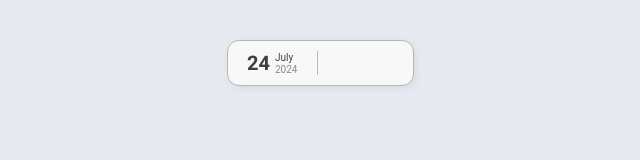
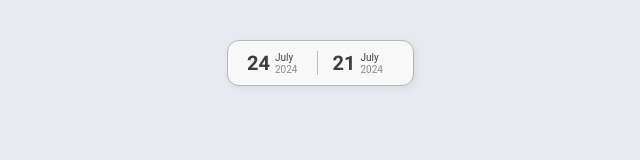
Before and after one commit to Mwiert/miniSpa, a Vue app: page /timebenders in a window 1280 px wide. Shown: the top 160 px of the page, without its empty margins (342-982 px from the left). Built offline with nearby package versions, Linux system fonts and the light colour scheme; a web font is replaced by a local one.

Commit message:
initialDate of isPast validation fixed

```diff
--- a/src/components/UIDateRangePicker.vue
+++ b/src/components/UIDateRangePicker.vue
@@ -6,8 +6,7 @@
       class="button"
       @click="toggleDatePicker()"
       ref="dateRangePicker"
-      :class="{ multi: isMultiDatePicker, single: isSingleDatePicker }"
-    >
+      :class="{ multi: isMultiDatePicker, single: isSingleDatePicker }">
       <div class="button-items">
         <!-- This is where we are checking if it is single calendar or multi calendar -->
         <div class="is-single-date">
@@ -58,8 +57,7 @@
           :isPastValidation="isPast"
           :initialDate="initialDate"
           :isDatePickerEnable="isSingleDatePickerEnable"
-          @dateSelected="handleFirstDateSelected"
-        />
+          @dateSelected="handleFirstDateSelected" />
       </div>
       <div v-if="isMultiDatePicker">
         <UIMultiDatePicker
@@ -75,10 +73,8 @@
           :isDatePickerEnable="isMultiDatePickerEnable"
           @dateFirstSelected="handleFirstDateSelected"
           @dateSecondSelected="handleSecondDateSelected"
-          @resetBaseInitialDates="handleResetInitialDates"
-        />
+          @resetBaseInitialDates="handleResetInitialDates" />
       </div>
-
     </div>
   </div>
 </template>
@@ -198,7 +194,11 @@ export default {
           year: dayjs(this.initialDate).format('YYYY'),
           date: dayjs(this.initialDate).format('YYYY-MM-DD')
         }
-        this.secondSelectedDate = dayjs(this.initialDate).add(3, 'day').format('YYYY-MM-DD')
+        if (!this.isPast) {
+          this.secondSelectedDate = dayjs(this.initialDate).add(3, 'day').format('YYYY-MM-DD')
+        } else {
+          this.secondSelectedDate = dayjs(this.initialDate).subtract(3, 'day').format('YYYY-MM-DD')
+        }
         this.secondSelectedDate = {
           number: dayjs(this.secondSelectedDate).format('DD'),
           month: dayjs(this.secondSelectedDate).format('MM'),
@@ -212,7 +212,12 @@ export default {
           year: dayjs().format('YYYY'),
           date: dayjs().format('YYYY-MM-DD')
         }
-        this.secondSelectedDate = dayjs().add(3, 'day').format('YYYY-MM-DD')
+        if (!this.isPast) {
+          this.secondSelectedDate = dayjs().add(3, 'day').format('YYYY-MM-DD')
+        } else {
+          this.secondSelectedDate = dayjs().subtract(3, 'day').format('YYYY-MM-DD')
+        }
+
         this.secondSelectedDate = {
           number: dayjs(this.secondSelectedDate).format('DD'),
           month: dayjs(this.secondSelectedDate).format('MM'),
@@ -224,8 +229,8 @@ export default {
         (this.sendInitialDates.secondInitialDate = this.secondSelectedDate)
     },
     handleResetInitialDates() {
-      this.sendInitialDates.firstInitialDate = false;
-      this.sendInitialDates.secondInitialDate = false;
+      this.sendInitialDates.firstInitialDate = false
+      this.sendInitialDates.secondInitialDate = false
     },
     checkMultiOrSingleCalendar() {}
   },
--- a/src/components/UIMultiDatePicker.vue
+++ b/src/components/UIMultiDatePicker.vue
@@ -574,10 +574,6 @@ export default {
     },
     linedThroughDate() {
       if (this.isPastValidation) {
-        this.emitResetSecondDates()
-        this.secondSelectedDate.selected = false
-        this.emitDate('dateSecondSelected', { date: '', inactive: true, isToday: false })
-        this.deactivateAllBetween()
         for (let i = 0; i < this.nextMonthDays.length; i++) {
           if (
             // monthRange ay önceki tarihin solundaki günler çizilir
```
